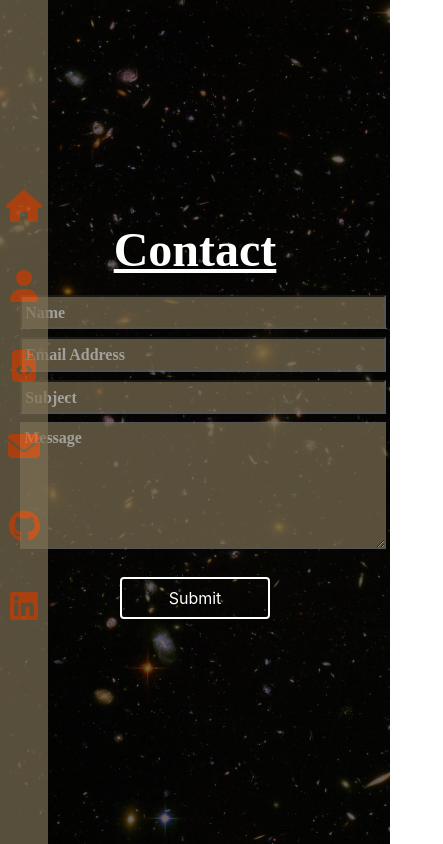
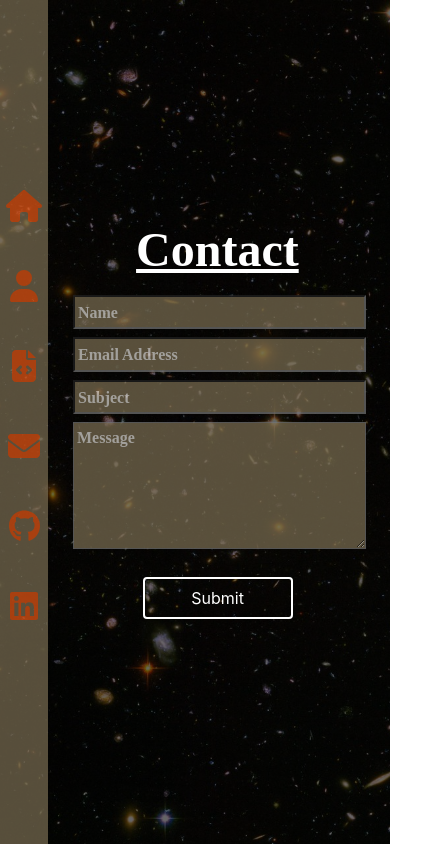
Before and after one commit to cmd0160/react_portfolio, a React (Create React App) app: page /react_portfolio/Contact in a window 390 px wide. Shown: the whole page, 443 px wide, since content can reach past the window. Built offline with nearby package versions, Linux system fonts and the light colour scheme; a web font is replaced by a local one.

Commit message:
added more mobile responsiveness

```diff
--- a/src/components/Contact/Contact.css
+++ b/src/components/Contact/Contact.css
@@ -19,8 +19,6 @@
     display: flex;
     justify-content: center;
 }
-
-
 
 form .text{
     width: 100%;
@@ -65,3 +63,23 @@ textarea:focus {
     display: inline;
     margin-top: 1.3rem;
 }
+
+@media (max-width: 414px) {
+
+.contact_title {
+    margin-left: 1.4rem;
+    }
+
+    form .text{
+        width: 80%;
+    }
+
+    form {
+        margin-left: 3.3rem;
+    }
+
+    .btn_submit {
+        margin-right: 4rem;
+    }
+
+}
--- a/src/components/Projects/Projects.css
+++ b/src/components/Projects/Projects.css
@@ -62,3 +62,36 @@
     font-weight: 600;
 
 }
+
+@media (max-width: 414px) {
+
+    .projects_title {
+        margin: 2rem 0 0 4rem;
+    }
+
+    .carousel {
+        height: 45vh;
+        width: 80%;
+        align-self: center;
+        margin-left: 3rem;
+    }
+
+    .btn_con {
+        display: flex;
+        margin-left: 3rem;
+        margin-top: .6rem;
+    }
+
+    .project_text {
+        justify-content: center;
+    }
+
+    .project_text .center {
+        height: 50vh;
+        width: 85vw;
+        justify-content: flex-start;
+        margin-top: 2rem;
+
+    }
+
+}
```
